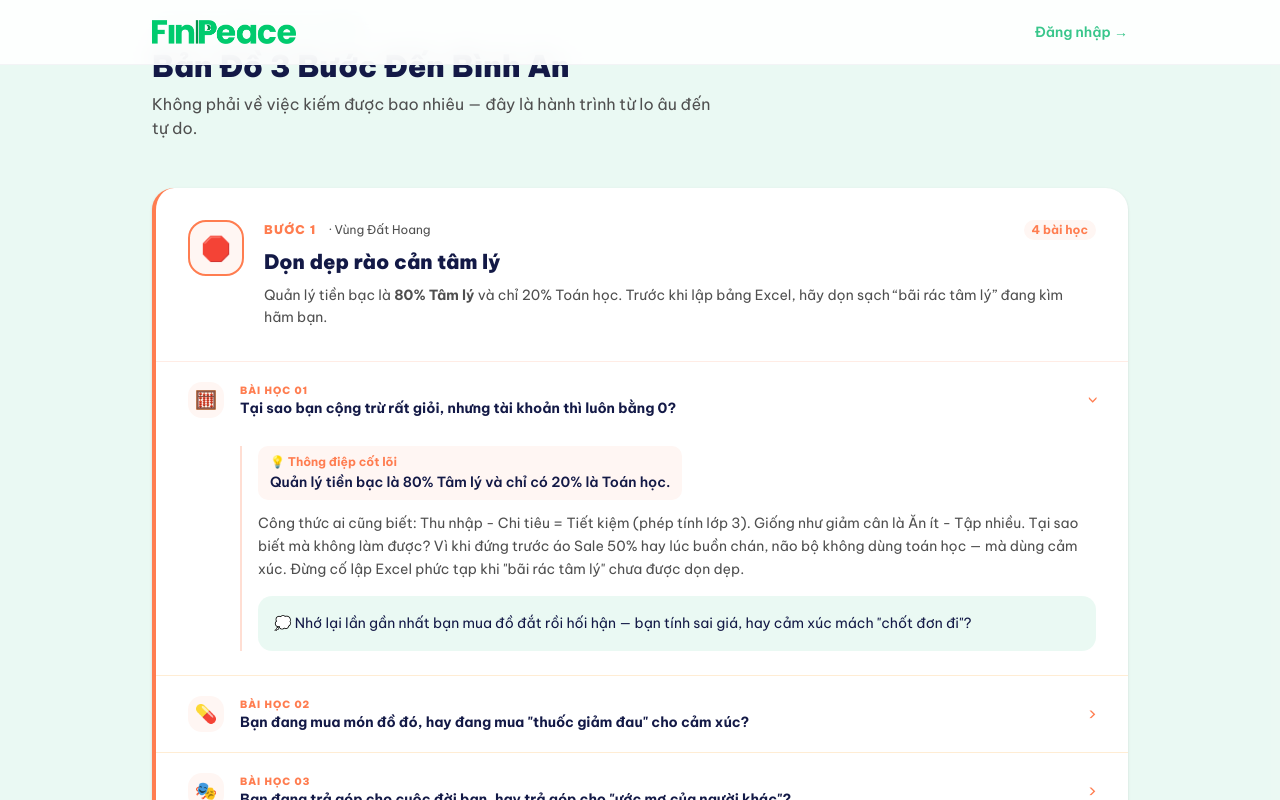
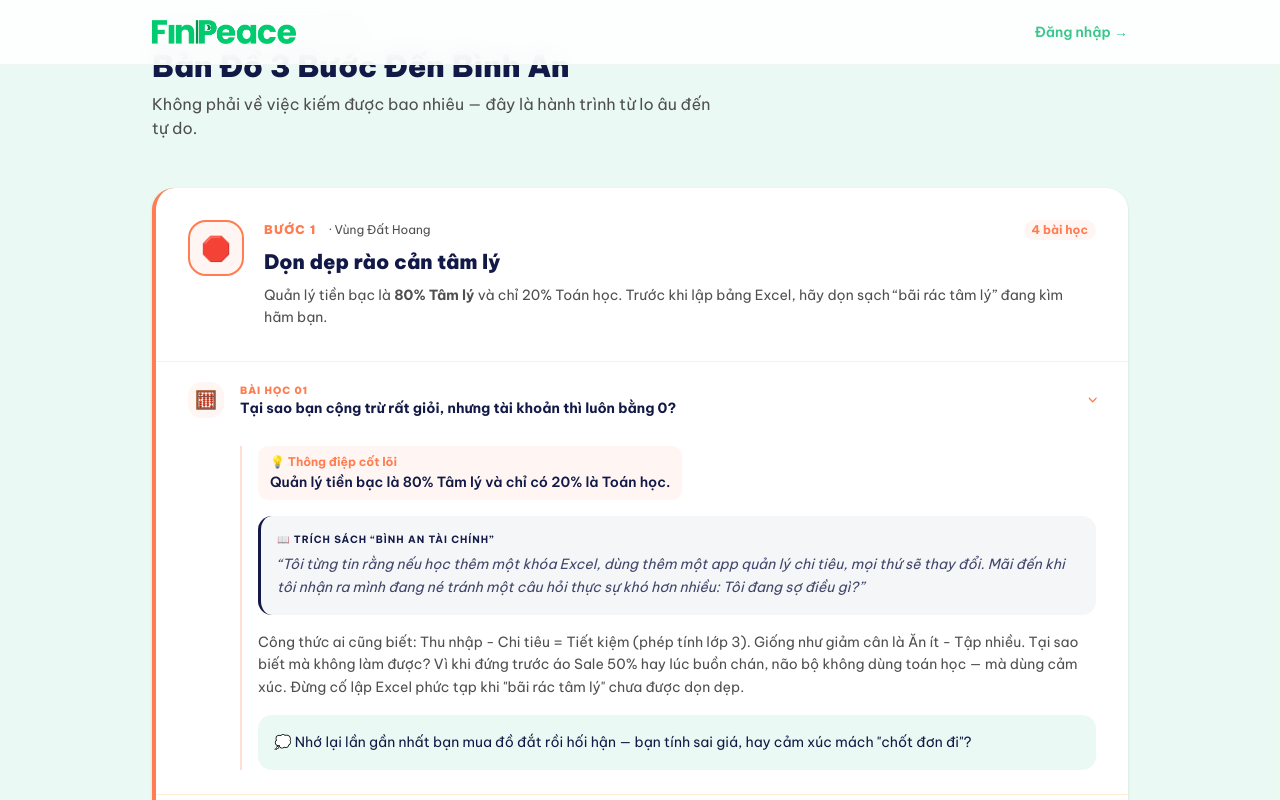
Before and after one commit to nguyeneric81-del/finpeace-web, a Next.js app: page / in a window 1280 px wide. Both pictures are taken after a click on the heading 642 px from the left and 2431 px from the top of the page. Shown: the part 2031-2831 px from the top of the page. Built offline with nearby package versions, Linux system fonts and the light colour scheme.

Commit message:
feat: thêm trích dẫn sách vào 4 bài học Bước 1

```diff
--- a/src/app/page.tsx
+++ b/src/app/page.tsx
@@ -225,6 +225,7 @@ export default function HomePage() {
                                         title: 'Lời nói dối của chiếc máy tính',
                                         hook: 'Tại sao bạn cộng trừ rất giỏi, nhưng tài khoản thì luôn bằng 0?',
                                         core: 'Quản lý tiền bạc là 80% Tâm lý và chỉ có 20% là Toán học.',
+                                        quote: 'Tôi từng tin rằng nếu học thêm một khóa Excel, dùng thêm một app quản lý chi tiêu, mọi thứ sẽ thay đổi. Mãi đến khi tôi nhận ra mình đang né tránh một câu hỏi thực sự khó hơn nhiều: Tôi đang sợ điều gì?',
                                         content: 'Công thức ai cũng biết: Thu nhập - Chi tiêu = Tiết kiệm (phép tính lớp 3). Giống như giảm cân là Ăn ít - Tập nhiều. Tại sao biết mà không làm được? Vì khi đứng trước áo Sale 50% hay lúc buồn chán, não bộ không dùng toán học — mà dùng cảm xúc. Đừng cố lập Excel phức tạp khi "bãi rác tâm lý" chưa được dọn dẹp.',
                                         cta: '💭 Nhớ lại lần gần nhất bạn mua đồ đắt rồi hối hận — bạn tính sai giá, hay cảm xúc mách "chốt đơn đi"?',
                                     },
@@ -234,6 +235,7 @@ export default function HomePage() {
                                         title: '"Thuốc giảm đau" mang tên Mua sắm',
                                         hook: 'Bạn đang mua món đồ đó, hay đang mua "thuốc giảm đau" cho cảm xúc?',
                                         core: 'Dùng tiền để xoa dịu cảm xúc sẽ tạo ra vòng lặp nghèo khó.',
+                                        quote: 'Lần đó tôi vừa bị sếp chỉ trích trước cả phòng. Trên đường về, tôi đặt một đơn hàng 800 nghìn đồng. Khi hàng về, tôi chẳng còn nhớ mình đã đặt gì. Đó là lúc tôi hiểu ra — tôi không mua quần áo. Tôi đang mua sự bình yên tạm thời.',
                                         content: 'Vòng lặp ác tính: Ngày làm việc mệt, sếp mắng → Lướt Shopee chốt đơn để "chữa lành" → Tài khoản cạn → Cảm giác tội lỗi, stress → Lại tiêu để xoa dịu. Dopamine lúc chốt đơn chỉ kéo dài 5 phút — nhưng hóa đơn thẻ tín dụng ám ảnh cả tháng.',
                                         cta: '🧊 Thử thách "Đóng băng 48h": Khi định mua thứ không thiết yếu, bỏ vào giỏ hàng và đợi 48 tiếng. Nếu cơn bốc đồng qua đi — đó chính xác là chi tiêu cảm xúc cần cắt.',
                                     },
@@ -243,6 +245,7 @@ export default function HomePage() {
                                         title: 'Bạn đang trả tiền cho "vở kịch" của ai?',
                                         hook: 'Bạn đang trả góp cho cuộc đời bạn, hay trả góp cho "ước mơ của người khác"?',
                                         core: 'Ngừng dùng tiền xương máu của mình để mua ánh nhìn của người khác.',
+                                        quote: 'Tôi có một người bạn luôn đăng ảnh du lịch đẹp. Chúng tôi không nói chuyện nhiều. Vậy mà mỗi khi thấy story của anh ấy, tôi lại thấy tài khoản của mình bị co rút lại. Tôi đang chi tiêu cho cuộc đời của tôi, hay đang diễn một vở kịch mà tôi không nhớ là mình đã đăng ký vai?',
                                         content: 'Nhiều người vay trả góp đổi iPhone mới nhất, mua xe xịn, du lịch sang chảnh — chỉ để "bằng bạn bằng bè", dù ví đang "khóc thét". Đây là khoản đầu tư lỗ nặng nhất cuộc đời: dùng tiền mồ hôi để mua "sự công nhận" giả tạo từ những người thực sự không quan tâm đến bạn.',
                                         cta: '🏝️ Trò chơi "Hòn đảo hoang": Hãy nhìn món đồ đắt nhất bạn định mua. Nếu ngày mai ra đảo hoang — không ai nhìn thấy để khen hay chê — bạn có còn muốn mua không? Nếu không, bạn đang mua vì người khác.',
                                     },
@@ -252,6 +255,7 @@ export default function HomePage() {
                                         title: '"Ngọn hải đăng" bảo vệ tài khoản',
                                         hook: 'Bí quyết để việc "Tiết kiệm" trở nên kiêu hãnh thay vì khổ sở.',
                                         core: 'Kỷ luật thép rồi cũng sẽ nản — chỉ có "Ước mơ chân thật" mới neo giữ được tiền của bạn.',
+                                        quote: 'Khi được hỏi “Bạn muốn gì?”, hầu hết mọi người trả lời bằng những thứ người khác muốn cho họ: nhà đẹp, xe xịn, địa vị. Ước mơ chân thật thường nhỏ hơn, yên tĩnh hơn — và chính xác vì vậy, nó mới đủ mạnh để thay đổi hành vi của bạn.',
                                         content: 'Não bộ ghét việc "thắt lưng buộc bụng" vì coi đó là sự tước đoạt niềm vui. Kỷ luật bằng ý chí suông chắc chắn thất bại. Giải pháp: gắn tiền với GIÁ TRỊ CỐT LÕI của BẠN — sự an tâm khi cha mẹ ốm đau, quỹ "Tự do" để tự tin nghỉ việc nếu môi trường độc hại, nghỉ hưu sớm về quê trồng rau... Khi từ chối một cuộc nhậu hay món đồ hiệu — đó không còn là tủi thân. Đó là sự kiêu hãnh vì bạn đang bảo vệ ước mơ của chính mình.',
                                         cta: '✍️ Nhắm mắt và viết ra 1 điều khiến bạn hạnh phúc nhất mà không cần chứng minh với ai. Đó chính là "Ước mơ chân thật" — cơ sở để thiết kế Bước 2.',
                                     },
@@ -271,9 +275,13 @@ export default function HomePage() {
                                         </summary>
                                         <div className="px-8 pb-6 pt-2">
                                             <div className="ml-13 pl-4 border-l-2" style={{ borderColor: '#ff7d5040' }}>
-                                                <div className="mb-3 px-3 py-2 rounded-lg inline-block" style={{ background: '#fff6f3' }}>
+                                                <div className="mb-4 px-3 py-2 rounded-lg inline-block" style={{ background: '#fff6f3' }}>
                                                     <p className="text-xs font-bold" style={{ color: '#ff7d50' }}>💡 Thông điệp cốt lõi</p>
                                                     <p className="text-sm font-semibold mt-0.5" style={{ color: navy }}>{lesson.core}</p>
+                                                </div>
+                                                <div className="mb-4 rounded-xl p-4" style={{ background: 'rgba(19,25,70,0.04)', borderLeft: `3px solid ${navy}` }}>
+                                                    <p className="text-[10px] font-bold uppercase tracking-widest mb-1.5" style={{ color: navy }}>📖 Trích sách “Bình An Tài Chính”</p>
+                                                    <p className="text-sm italic leading-relaxed" style={{ color: '#131946CC' }}>“{lesson.quote}”</p>
                                                 </div>
                                                 <p className="text-sm leading-relaxed mb-4" style={{ color: '#4F4F4F' }}>{lesson.content}</p>
                                                 <div className="rounded-xl p-4" style={{ background: mint }}>
```
